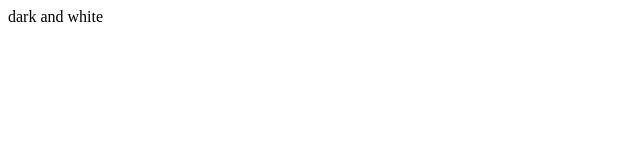
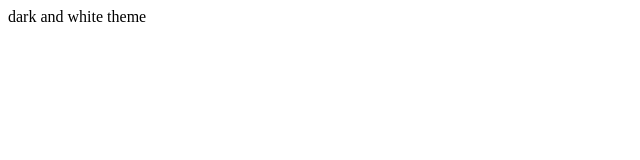
Before and after one commit to lmoboy/jiragit, a plain HTML site: page index.html in a window 1280 px wide. Shown: the full height of the page, 0-640 px from the left. Drawn offline with Linux system fonts and the light colour scheme.

Commit message:
add theme

```diff
--- a/index.html
+++ b/index.html
@@ -6,7 +6,7 @@
     <title>Document</title>
 </head>
 <body>
-    dark and white
+    dark and white theme
 
 </body>
 </html>
```
